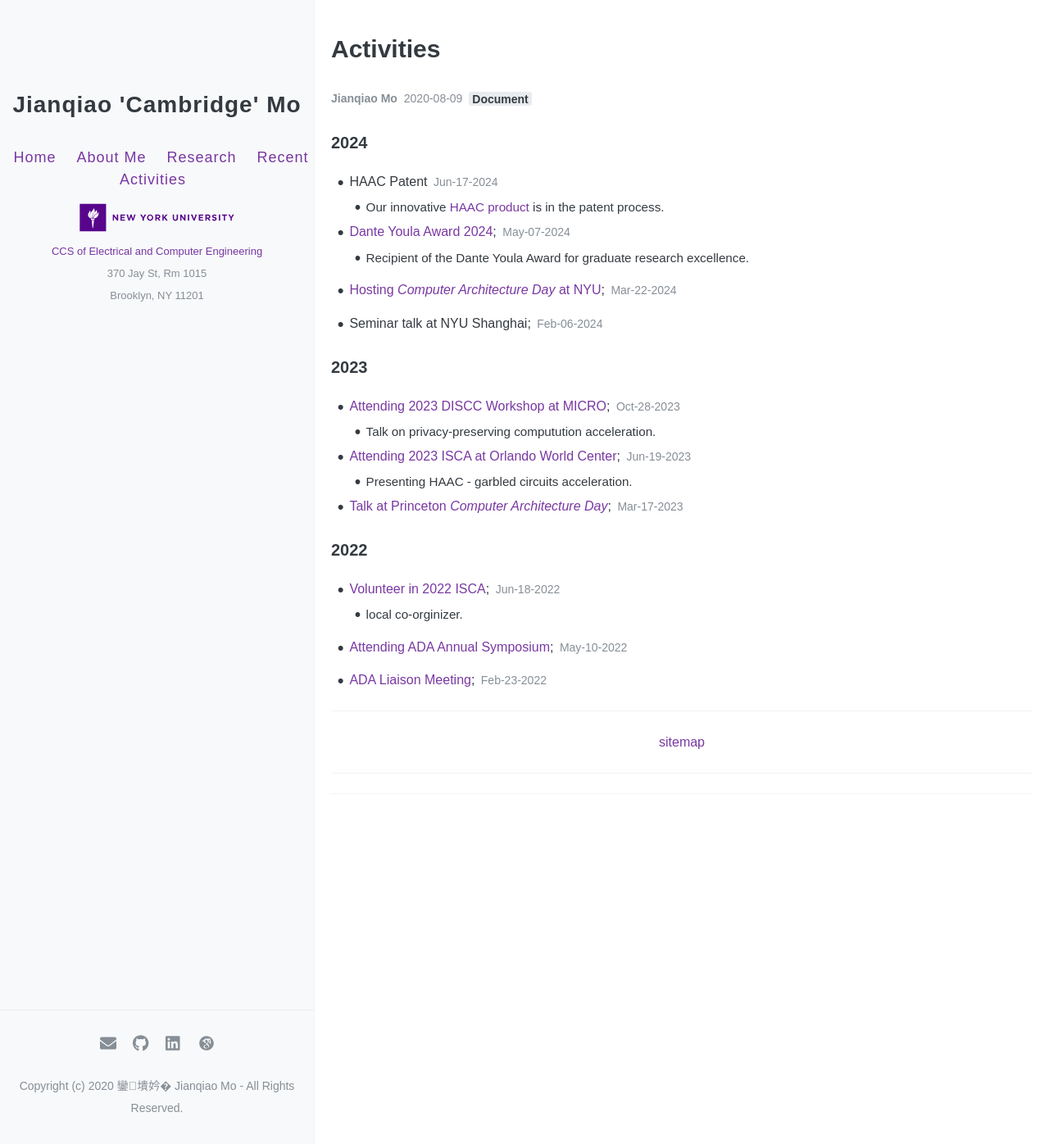
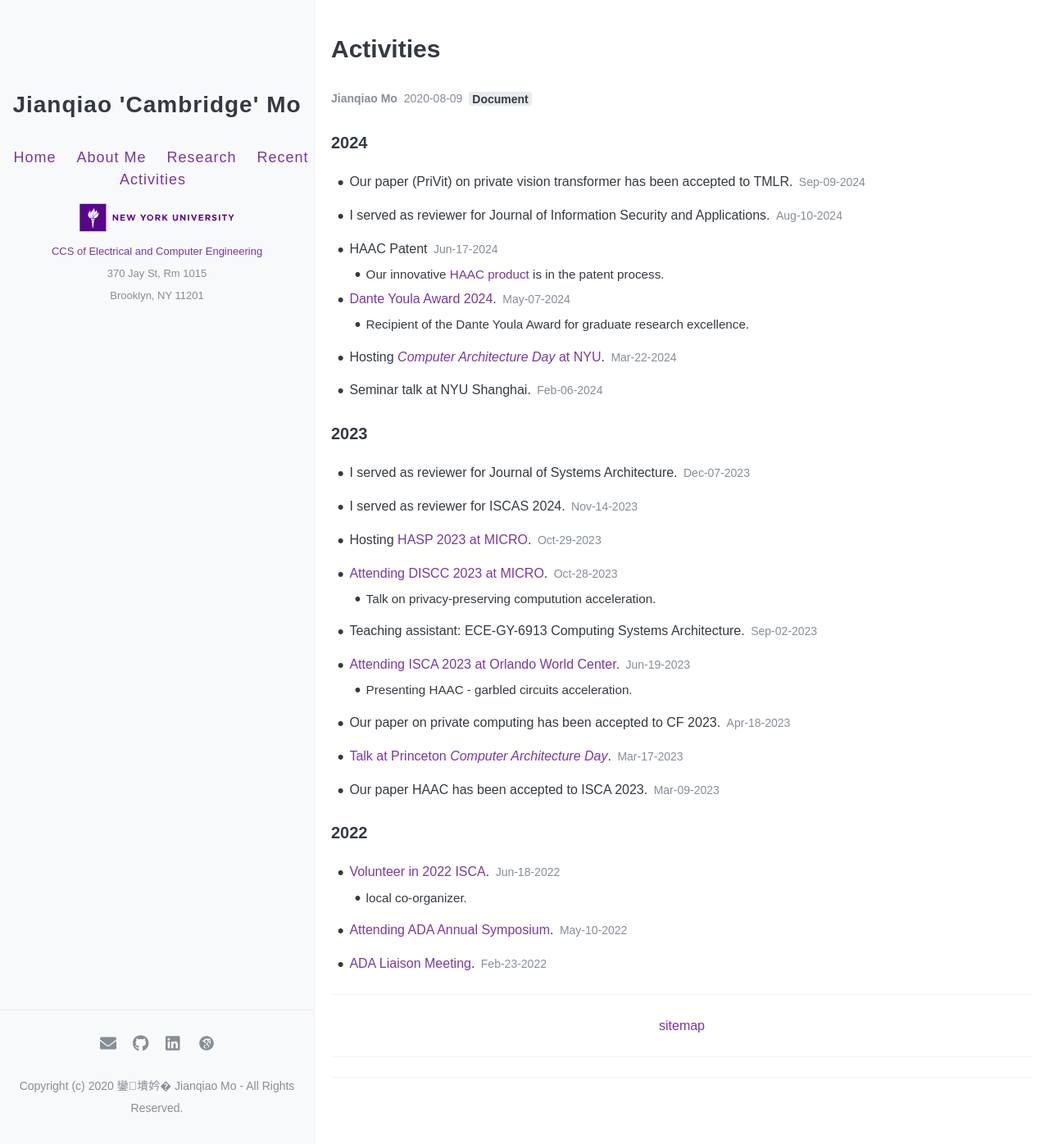
Before and after one commit to jianqiaomo/mywebpage, a Jekyll site: the page built from activities/index.md, in a window 1280 px wide and 1400 px high. Shown: the top 1396 px of the window at 82% size. Built offline with Jekyll 4.4.1, drawn with Linux system fonts in a browser that asks for light colours; comment, search, counter and statistics services are not loaded.

Commit message:
update activities

```diff
--- a/activities/index.md
+++ b/activities/index.md
@@ -11,32 +11,48 @@ permalink: /activities/
 ---
 
 ### 2024
+- Our paper (PriVit) on private vision transformer has been accepted to TMLR. <time>{{ "Sep-09-2024" }}</time>
+
+- I served as reviewer for Journal of Information Security and Applications. <time>{{ "Aug-10-2024" }}</time>
+
 - HAAC Patent <time>{{ "Jun-17-2024" }}</time>
   - Our innovative [HAAC product](https://license.tov.med.nyu.edu/product/hardware-software-co-design-to-accelerate-garble-circuits) is in the patent process.
 
-- [Dante Youla Award 2024](https://jqmo.top/activities/2024_DanteYoulaAward/); <time>{{ "May-07-2024" }}</time>
+- [Dante Youla Award 2024](https://jqmo.top/activities/2024_DanteYoulaAward/). <time>{{ "May-07-2024" }}</time>
   - Recipient of the Dante Youla Award for graduate research excellence.
 
-- [Hosting _Computer Architecture Day_ at NYU](https://www.linkedin.com/posts/nyutandonschoolofengineering_nyu-computer-architecture-day-2024-brings-activity-7193001375725682688-Rk0M/?utm_source=share&utm_medium=member_desktop); <time>{{ "Mar-22-2024" }}</time>
+- Hosting [_Computer Architecture Day_ at NYU](https://www.linkedin.com/posts/nyutandonschoolofengineering_nyu-computer-architecture-day-2024-brings-activity-7193001375725682688-Rk0M/?utm_source=share&utm_medium=member_desktop). <time>{{ "Mar-22-2024" }}</time>
 
-- Seminar talk at NYU Shanghai; <time>{{ "Feb-06-2024" }}</time>
+- Seminar talk at NYU Shanghai. <time>{{ "Feb-06-2024" }}</time>
 
 ### 2023
-- [Attending 2023 DISCC Workshop at MICRO](https://jqmo.top/activities/2023_DISCC/); <time>{{ "Oct-28-2023" }}</time>
+- I served as reviewer for Journal of Systems Architecture. <time>{{ "Dec-07-2023" }}</time>
+
+- I served as reviewer for ISCAS 2024. <time>{{ "Nov-14-2023" }}</time>
+
+- Hosting [HASP 2023 at MICRO](https://www.haspworkshop.org/2023/organizers.html). <time>{{ "Oct-29-2023" }}</time>
+
+- [Attending DISCC 2023 at MICRO](https://jqmo.top/activities/2023_DISCC/). <time>{{ "Oct-28-2023" }}</time>
   - Talk on privacy-preserving computution acceleration.
 
-- [Attending 2023 ISCA at Orlando World Center](https://jqmo.top/activities/2023_ISCA_Orlando/); <time>{{ "Jun-19-2023" }}</time>
+- Teaching assistant: ECE-GY-6913 Computing Systems Architecture. <time>{{ "Sep-02-2023" }}</time>
+
+- [Attending ISCA 2023 at Orlando World Center](https://jqmo.top/activities/2023_ISCA_Orlando/). <time>{{ "Jun-19-2023" }}</time>
   - Presenting HAAC - garbled circuits acceleration.
 
-- [Talk at Princeton _Computer Architecture Day_](https://jqmo.top/activities/2023_PrincetonArchDay/); <time>{{ "Mar-17-2023" }}</time>
+- Our paper on private computing has been accepted to CF 2023. <time>{{ "Apr-18-2023" }}</time>
+
+- [Talk at Princeton _Computer Architecture Day_](https://jqmo.top/activities/2023_PrincetonArchDay/). <time>{{ "Mar-17-2023" }}</time>
+
+- Our paper HAAC has been accepted to ISCA 2023. <time>{{ "Mar-09-2023" }}</time>
 
 ### 2022
-- [Volunteer in 2022 ISCA](https://jqmo.top/activities/2022_ISCA_volunteer/); <time>{{ "Jun-18-2022" }}</time>
-  - local co-orginizer.
+- [Volunteer in 2022 ISCA](https://jqmo.top/activities/2022_ISCA_volunteer/). <time>{{ "Jun-18-2022" }}</time>
+  - local co-organizer.
 
-- [Attending ADA Annual Symposium](https://jqmo.top/activities/2022_ADA_symposium/); <time>{{ "May-10-2022" }}</time>
+- [Attending ADA Annual Symposium](https://jqmo.top/activities/2022_ADA_symposium/). <time>{{ "May-10-2022" }}</time>
 
-- [ADA Liaison Meeting](https://jqmo.top/activities/2022_ADA_liaison_meeting/); <time>{{ "Feb-23-2022" }}</time>
+- [ADA Liaison Meeting](https://jqmo.top/activities/2022_ADA_liaison_meeting/). <time>{{ "Feb-23-2022" }}</time>
 
 
 ***
```
Also changed, not shown: _posts/2020-08-09-about.md (+2 -1 lines).
